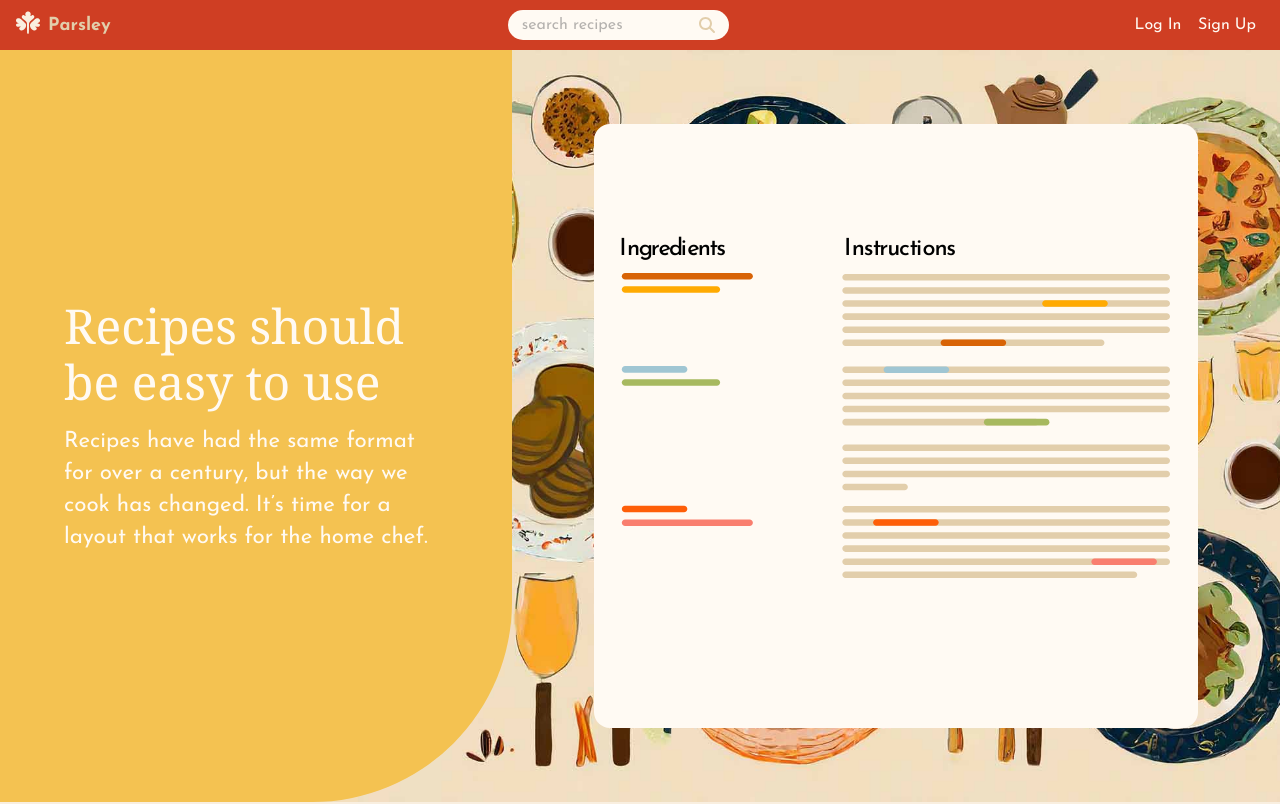
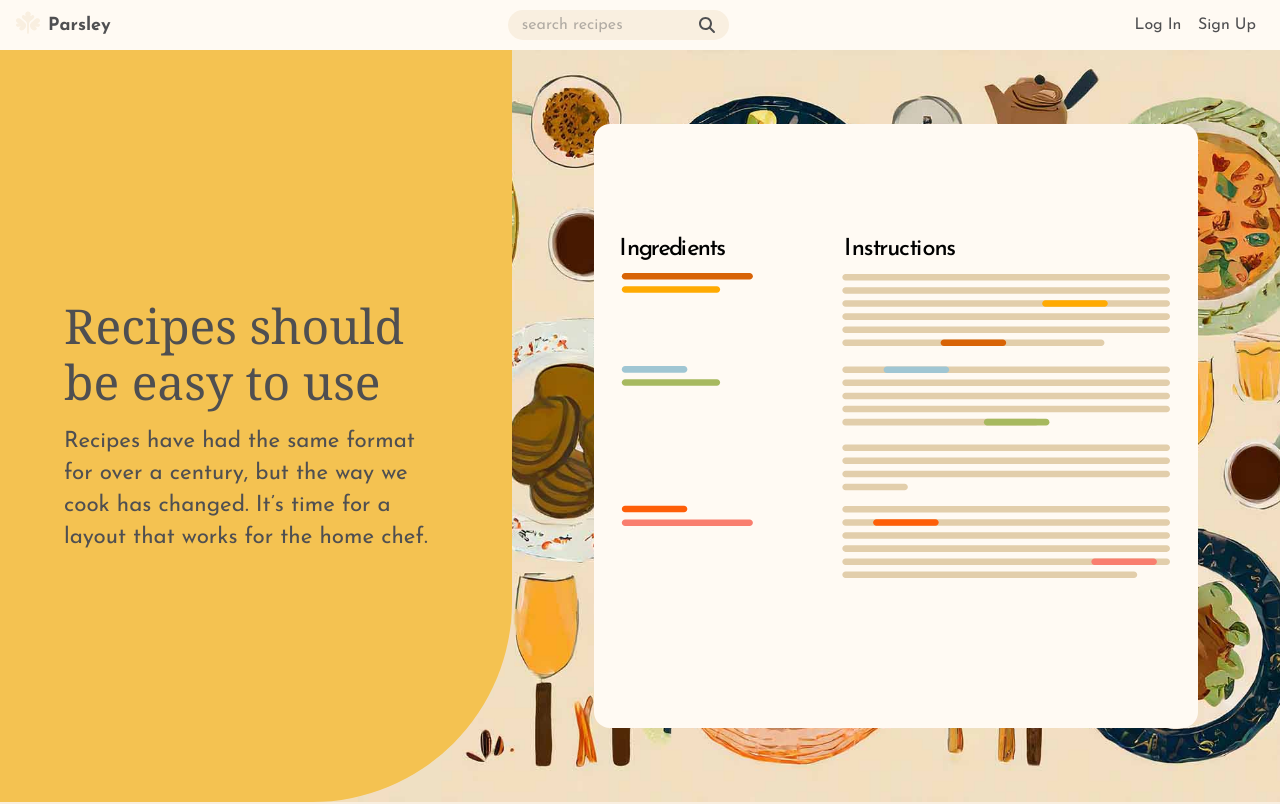
Before and after one commit to StuFleisher/Parsley-Frontend, a React (Create React App) app: page / in a window 1280 px wide. Shown: the top 804 px of the page. Built offline with nearby package versions, Linux system fonts and the light colour scheme; no server answers; a web font is replaced by a local one.

Commit message:
Updated nav styling

```diff
--- a/src/components/ui/NavBar.scss
+++ b/src/components/ui/NavBar.scss
@@ -8,11 +8,11 @@
 
     padding:0 1rem 0 1rem;
 
-    background-color: $primary;
+    background-color: $bright-white;
     height: 50px;
     width:100%;
 
-    color:$almond-light;
+    color:$charcoal;
 }
 
 .NavBar-home {
@@ -20,27 +20,28 @@
         font-weight: 700;
         font-size:large;
         text-decoration: none;
-        color:$muted;
+        color:$charcoal;
         display: flex;
         align-items: center;
+
+        svg {
+            margin-right: .5rem;
+            transform: translateY(-.15rem);
+            color: $charcoal;
+        }
     }
 
-    svg {
-        margin-right: .5rem;
-        transform: translateY(-.15rem);
-        color: $bright-white;
-    }
 }
 
 .NavBar-search {
 
-    background-color: $bright-white;
+    background-color: $muted-light;
 
     height:60%;
     border-radius: 1rem;
     box-shadow: none;
 
-    border:none;
+    border:solid 1px charcoal;
 
     .MuiFormControl-root{
         height:100%;
@@ -59,7 +60,7 @@
     }
 
     & svg {
-        color:$muted;
+        color:$charcoal;
     }
 
     &  * {
@@ -78,18 +79,22 @@
 
 .NavBar-links {
     font-size: larger;
-    color: $bright-white;
+    color: $charcoal;
 
     & button {
         display: flex;
         align-items: center;
         font-size: 1rem;
-
+        color:$charcoal;
         font-weight: 400;
         list-style-type: none ;
 
+        span {
+            text-decoration: none;
+        }
+
         & svg {
-            color:$almond-light;
+            color:$charcoal;
         }
     }
 }
--- a/src/components/ui/NavBar.tsx
+++ b/src/components/ui/NavBar.tsx
@@ -1,6 +1,6 @@
 import "./NavBar.scss";
 
-import { useState,useContext } from "react";
+import { useState, useContext } from "react";
 import userContext from "../../helpers/userContext";
 import { Link as RouterLink } from "react-router-dom";
 
@@ -31,28 +31,28 @@ const PARSLEY_ICON = (
 );
 
 type props = {
-    login:(credentials:UserLoginData)=>Promise<void>
-}
+    login: (credentials: UserLoginData) => Promise<void>;
+};
 
-function NavBar({login}:props) {
+function NavBar({ login }: props) {
 
-    const {username} = useContext(userContext);
-    const [anchorEl, setAnchorEl] = useState<null|HTMLElement>(null);
+    const { username } = useContext(userContext);
+    const [anchorEl, setAnchorEl] = useState<null | HTMLElement>(null);
     let isOpen = Boolean(anchorEl);
 
     const [showLoginModal, setShowLoginModal] = useState(false);
 
 
     //Dropdown Menu functions
-    function handleClickMenu(event: React.MouseEvent<HTMLElement>){
-        setAnchorEl(event.currentTarget)
+    function handleClickMenu(event: React.MouseEvent<HTMLElement>) {
+        setAnchorEl(event.currentTarget);
     }
-    function handleCloseMenu(){
+    function handleCloseMenu() {
         setAnchorEl(null);
     }
 
     //Login modal
-    function closeModal(){
+    function closeModal() {
         setShowLoginModal(false);
     }
 
@@ -60,13 +60,20 @@ function NavBar({login}:props) {
     const anonLinkSection = (
         <>
             <Stack direction="row" spacing={0} className="NavBar-links">
+                <Link
+                    underline="hover"
+                >
                     <Button
                         color={'brightWhite'}
-                onClick={()=>{setShowLoginModal(true)}}
+                        onClick={() => { setShowLoginModal(true); }}
                     >
                         Log In
                     </Button>
-            <Link component={RouterLink} to="/register">
+                </Link>
+                <Link
+                    component={RouterLink} to="/register"
+                    underline="hover"
+                >
                     <Button color={'brightWhite'}>
                         Sign Up
                     </Button>
@@ -77,17 +84,21 @@ function NavBar({login}:props) {
     const userLinkSection = (
         <>
             <Stack direction="row" spacing={2} className="NavBar-links">
-                <Link component={RouterLink} to="/recipes/create">
+                <Link
+                    component={RouterLink} to="/recipes/create"
+                    underline="hover"
+                >
                     <Button
-                        color={'brightWhite'}
                         startIcon={<FontAwesomeIcon icon={faPlusCircle} />}
                     >
                         create
                     </Button>
                 </Link>
-                <Link component={RouterLink} to="/recipes">
+                <Link
+                    component={RouterLink} to="/recipes"
+                    underline="hover"
+                >
                     <Button
-                        color={'brightWhite'}
                         startIcon={<FontAwesomeIcon icon={faUtensils} />}
                     >
                         recipes
@@ -95,7 +106,6 @@ function NavBar({login}:props) {
                 </Link>
 
                 <IconButton
-                    color={'brightWhite'}
                     onClick={handleClickMenu}
                 >
                     <FontAwesomeIcon icon={faUser} />
@@ -104,6 +114,7 @@ function NavBar({login}:props) {
             <Menu
                 className="NavBar-dropdown"
                 open={isOpen}
+                elevation={1}
                 anchorEl={anchorEl}
                 onClose={handleCloseMenu}
             >
@@ -123,14 +134,7 @@ function NavBar({login}:props) {
                         </MenuItem>
                     </Link>
 
-                    <Link component={RouterLink} to={`/users/${username}`}>
-                        <MenuItem>
-                            <Typography>
-                                Profile
-                            </Typography>
-                        </MenuItem>
-                    </Link>
-                    <Divider/>
+                    <Divider />
                     <Link component={RouterLink} to={`auth/logout`}>
                         <MenuItem>
                             <Typography>
@@ -163,12 +167,12 @@ function NavBar({login}:props) {
 
                     <Box
                         sx={{
-                        display: { xs: "none", sm:"flex" },
-                        height:"100%",
-                        alignItems:"center",
+                            display: { xs: "none", sm: "flex" },
+                            height: "100%",
+                            alignItems: "center",
                         }}
                     >
-                    <SearchBar/>
+                        <SearchBar />
                     </Box>
 
                     {username
--- /dev/null
+++ b/src/components/user/UserRecipeNav.scss
@@ -0,0 +1,19 @@
+@import '../../styles/_colors.scss';
+
+
+.UserRecipesNav-button {
+    width: 100%;
+    margin: auto;
+    color: $bright-white;
+    border: $bright-white solid 1px;
+    border-radius: 0;
+
+}
+
+
+
+.selected {
+    background-color: $bright-white;
+    border: none;
+    color:$primary;
+}
--- /dev/null
+++ b/src/components/user/UserRecipeNav.tsx
@@ -0,0 +1,46 @@
+import Button from "@mui/material/Button";
+import Stack from "@mui/material/Stack";
+import { Link } from "react-router-dom";
+import './UserRecipeNav.scss'
+
+
+type props = {
+    username: string;
+    selected: "cookbook" | "recipes";
+};
+
+
+function UserRecipeNav({ username, selected }: props) {
+    return (
+        <Stack
+            className="UserRecipesNav"
+            alignItems="center"
+            justifyContent="space-evenly"
+            spacing={1}
+            direction={{ xs: "column", sm: "row" }}
+        >
+            <Stack justifyContent="center">
+                <Button
+                    className={selected === "cookbook" ? "UserRecipesNav-button selected" : "UserRecipesNav-button"}
+                    variant="outlined"
+                    component={Link}
+                    to={`/users/${username}/cookbook`}
+                >
+                    {username}'s Cookbook
+                </Button>
+            </Stack>
+            <Stack justifyContent="center">
+                <Button
+                    className={selected === "recipes" ? "UserRecipesNav-button selected" : "UserRecipesNav-button"}
+                    variant="outlined"
+                    component={Link}
+                    to={`/users/${username}/recipes`}
+                >
+                    {username}'s Recipes
+                </Button>
+            </Stack>
+        </Stack>
+    );
+};
+
+export default UserRecipeNav;
--- /dev/null
+++ b/src/pages/CookbookPage.scss
@@ -0,0 +1,13 @@
+@import '../styles/_colors.scss';
+
+.UserRecipesNav {
+    width:100%;
+    background-color: $muted-dark;
+    padding: 1rem 0;
+
+    div{
+        width: 15rem;
+    }
+
+
+}
--- a/src/pages/Hompage.scss
+++ b/src/pages/Hompage.scss
@@ -17,6 +17,7 @@ section {
     p, h1 {
         width:80%;
         position:relative;
+        color:$charcoal
     }
 
     @media (min-width:600px){
@@ -128,6 +129,11 @@ section {
 
 .Register-headlinePanel {
     background-color: $primary;
+
+    p, h1 {
+        color:$bright-white;
+    }
+
     @media (min-width:600px){
         width:100%;
     }
--- a/src/pages/RoutesList.tsx
+++ b/src/pages/RoutesList.tsx
@@ -49,6 +49,7 @@ function RoutesList({login, register, logout}:props) {
                 <Route path='/recipes/:id/edit' element={<EditRecipePage />} />
                 <Route path='/users/:username' element={<UserDetailPage/> }/>
                 <Route path='/users/:username/cookbook' element={<CookbookPage/> }/>
+                <Route path='/users/:username/recipes' element={<UserDetailPage/> }/>
                 <Route path='/auth/logOut' element={<LogOutPage logOut={logout}/>}/>
                 </>
             }
--- a/src/pages/UserDetailPage.tsx
+++ b/src/pages/UserDetailPage.tsx
@@ -1,5 +1,6 @@
 import { useState, useEffect } from "react"
 import { Link } from "react-router-dom";
+import UserRecipeNav from "../components/user/UserRecipeNav";
 
 import ParsleyAPI from "../helpers/api"
 import RecipeList from "../components/recipeDisplay/RecipeList";
@@ -23,7 +24,6 @@ function UserDetailPage(){
                 try {
                     const userDetails = await ParsleyAPI.getUser(username);
                     setUser(userDetails);
-                    // setIsLoading(false);
                 } catch {
                     console.warn(`Couldn't find username:${username}`)
                     navigate('/users')
@@ -34,12 +34,14 @@ function UserDetailPage(){
     }, [username, navigate])
 
     return (
+        <>
+        {username && <UserRecipeNav username={username} selected="recipes"/>}
         <Container className="Page-container" maxWidth="xl">
 
         {user !== "loading"
         ?
             <>
-            <Card className="UserDetail-header">
+            {/* <Card className="UserDetail-header">
                 <Typography variant="h2" color="primary">
                     {user.username}
                 </Typography>
@@ -51,13 +53,14 @@ function UserDetailPage(){
                 <Typography variant="subtitle2">
                     Recipes: {user.recipes.length}
                 </Typography>
-            </Card>
+            </Card> */}
             <RecipeList recipes={user.recipes}/>
             </>
         :
             <Typography>Loading</Typography>
         }
         </Container>
+        </>
 
     )
 }
```
Also changed, not shown: src/pages/CookbookPage.tsx (+48 -11 lines). Lines whose indentation alone changed are shown as unchanged.
